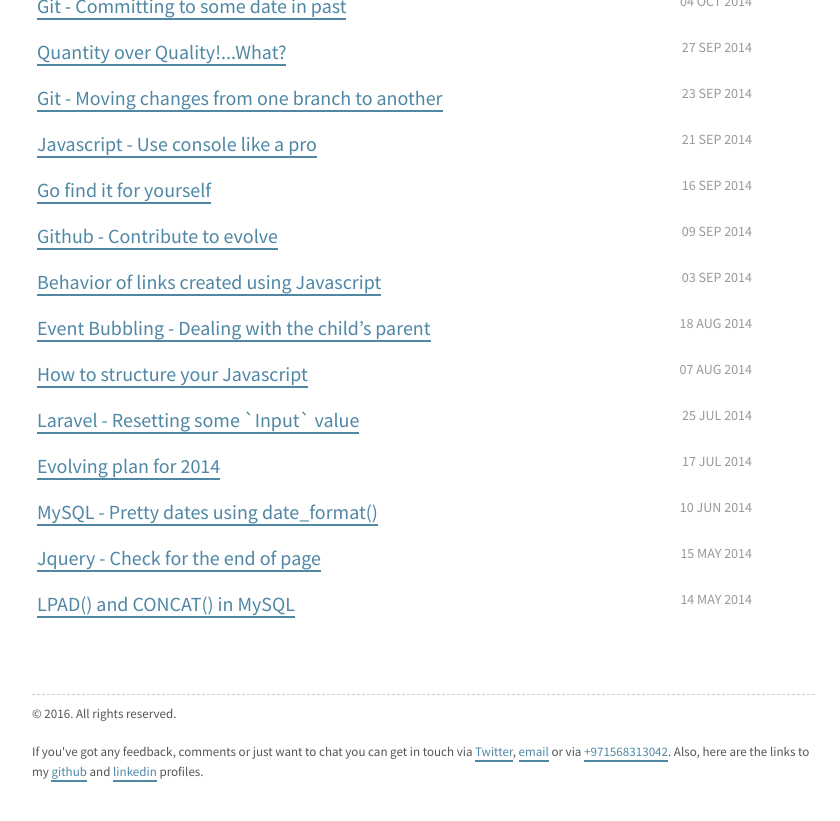
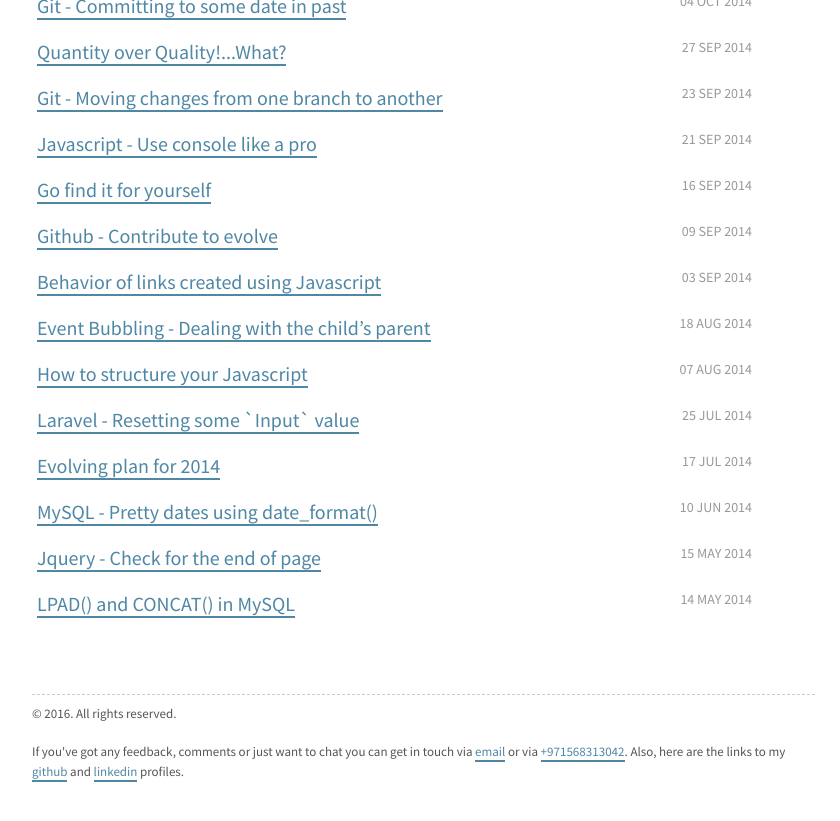
Before and after one commit to kamranahmedse/kamranahmedse.github.io, a Jekyll site: the page built from index.html, in a window 1280 px wide and 900 px high, scrolled down 1700 px. Shown: the top 821 px of the window, without its empty margins (248-1088 px from the left). Built offline with Jekyll 4.4.1, drawn with Linux system fonts in a browser that asks for light colours; some web fonts are replaced; the list of posts is cut into pages by our own code.

Commit message:
Update footer

```diff
--- a/_layouts/default.html
+++ b/_layouts/default.html
@@ -24,7 +24,7 @@
         <div class="site-footer">
             <span class="muted">&copy; <time datetime="{{ site.time | date_to_xmlschema }}">{{ site.time | date: '%Y' }}</time>. All rights reserved.</span>
 
-            <p class="muted">If you've got any feedback, comments or just want to chat you can get in touch via <a href="http://twitter.com/kamranahmed_se" target="_blank">Twitter</a>, <a href="mailto:kamranahmed.se@gmail.com">email</a> or via <a href="#">+971568313042</a>. Also, here are the links to my <a href="http://github.com/kamranahmedse">github</a> and <a href="http://pk.linkedin.com/in/kaamranahmed">linkedin</a> profiles.</p>
+            <p class="muted">If you've got any feedback, comments or just want to chat you can get in touch via <a href="mailto:kamranahmed.se@gmail.com">email</a> or via <a href="#">+971568313042</a>. Also, here are the links to my <a href="http://github.com/kamranahmedse">github</a> and <a href="http://pk.linkedin.com/in/kaamranahmed">linkedin</a> profiles.</p>
         </div>
 
     </div>
```
